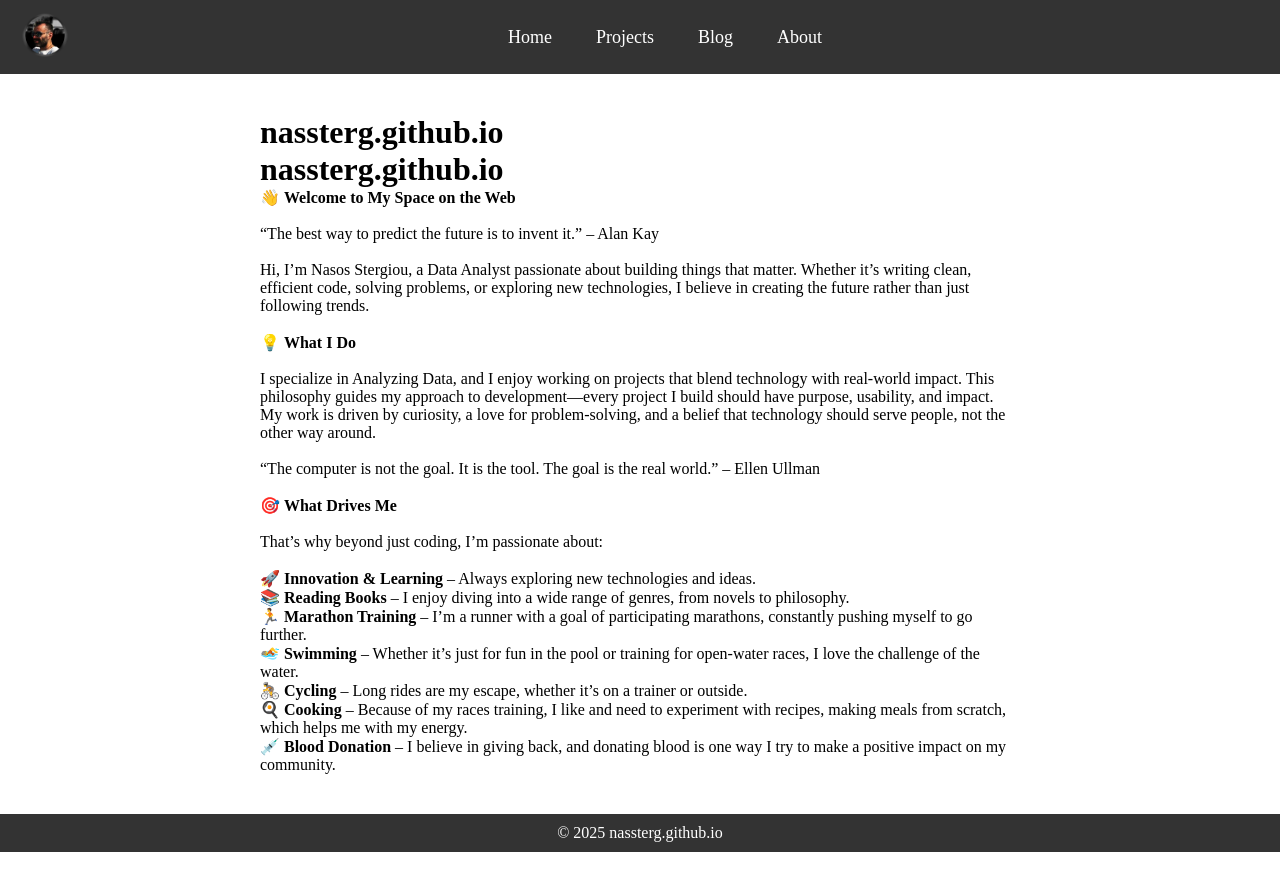
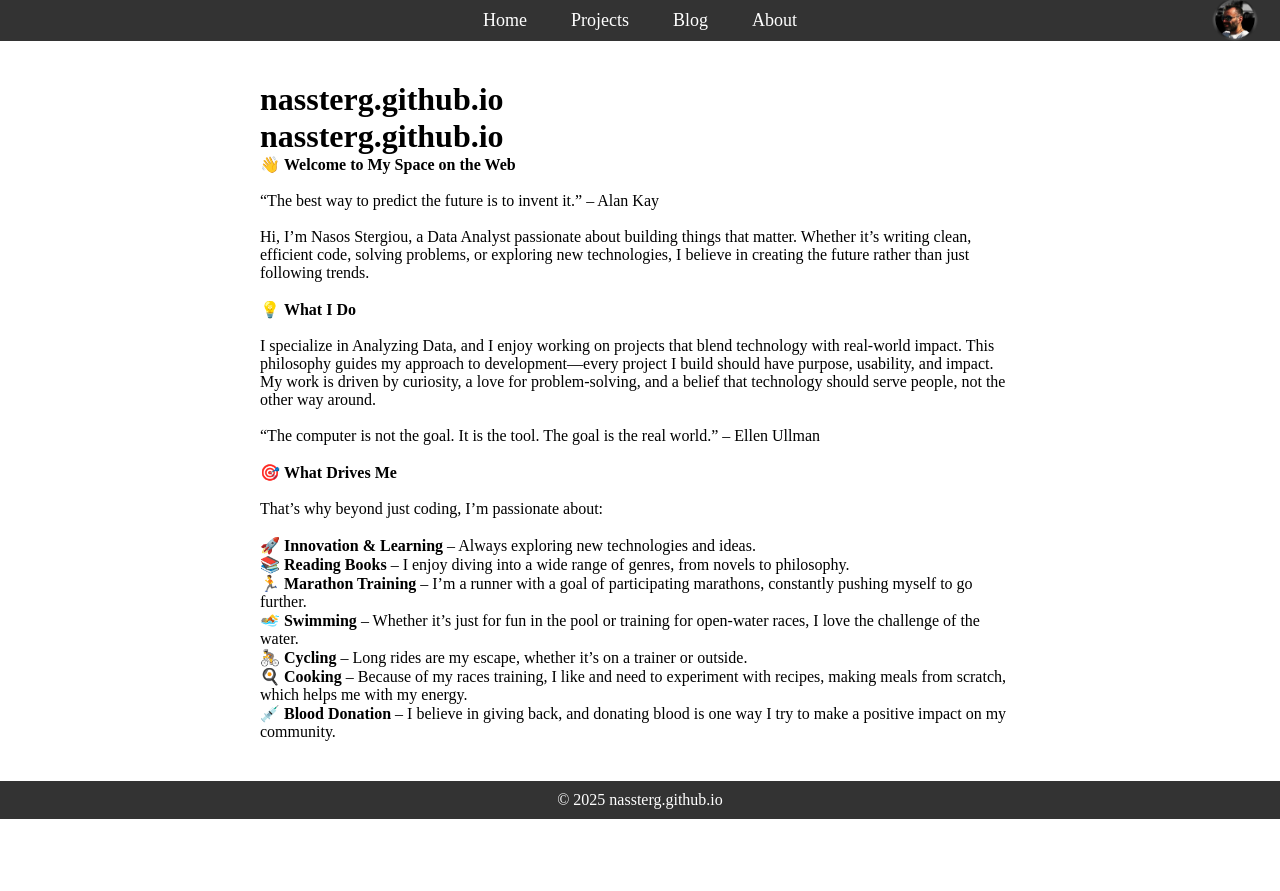
Before and after one commit to nassterg/nassterg.github.io, a Jekyll site: the page built from README.md, in a window 1280 px wide. Shown: the top 891 px of the page. Built offline with Jekyll 4.4.1, drawn with Linux system fonts in a browser that asks for light colours; our own code applies the rules of GitHub Pages for plain Markdown files.

Commit message:
Update style.css

```diff
--- a/assets/css/style.css
+++ b/assets/css/style.css
@@ -9,13 +9,19 @@
 .navbar {
     display: flex;
     align-items: center;
-    justify-content: space-between; /* Space between avatar and menu */
+    justify-content: center; /* Center the menu */
     background: #333; /* Dark background */
     padding: 10px 20px;
     color: white;
+    position: relative; /* Needed for absolute positioning */
 }
 
-/* Logo/avatar on the left */
+/* Logo/avatar moved to the right */
+.logo {
+    position: absolute;
+    right: 20px; /* Push to the right */
+}
+
 .logo .avatar {
     width: 50px;
     height: 50px;
@@ -23,15 +29,9 @@
 }
 
 /* Center the menu */
-.menu {
-    flex-grow: 1; /* Takes available space */
-    text-align: center; /* Center menu items */
-}
-
 .menu ul {
     list-style: none;
     display: flex;
-    justify-content: center; /* Center items horizontally */
     gap: 20px;
 }
 
```
